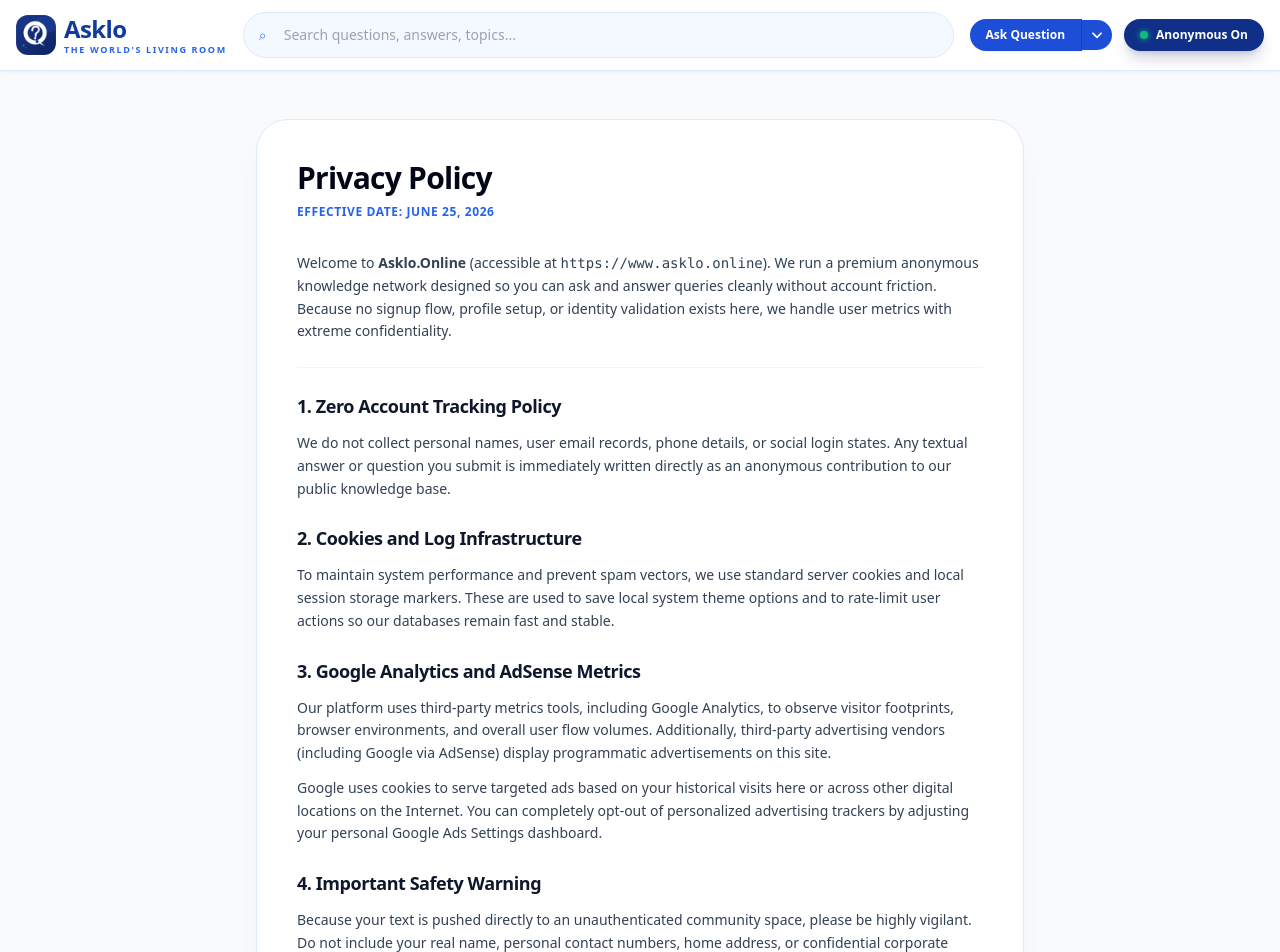
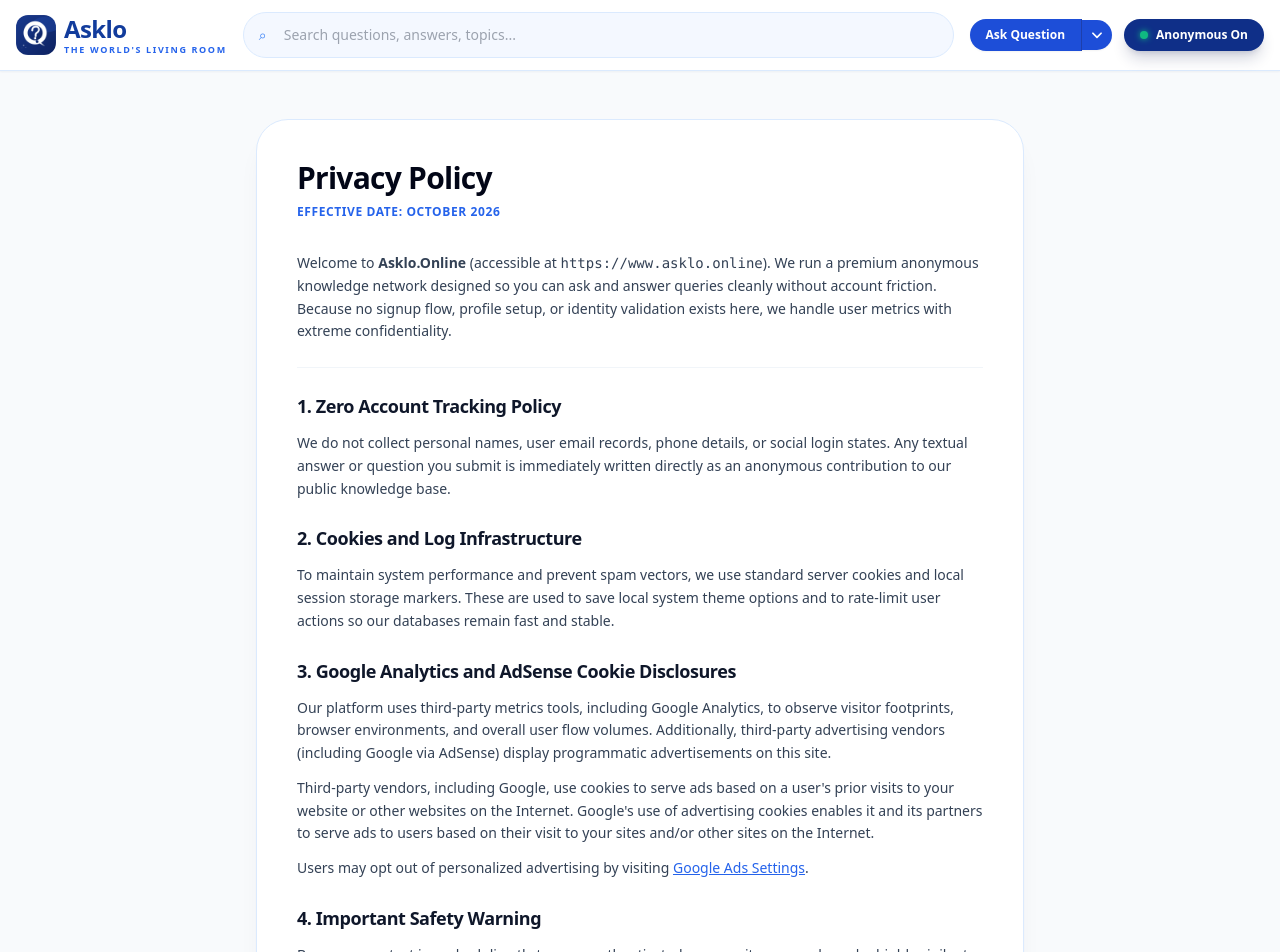
Before and after one commit to askloonline-maker/portfolio-website, a Next.js app: page /privacy in a window 1280 px wide. Shown: the top 952 px of the page. Built offline with nearby package versions, Linux system fonts and the light colour scheme.

Commit message:
Update Privacy Policy effective date and content

```diff
--- a/app/privacy/page.tsx
+++ b/app/privacy/page.tsx
@@ -4,42 +4,66 @@
   return (
     <main className="min-h-screen bg-slate-50 py-12 px-4 sm:px-6 lg:px-8 font-sans antialiased text-slate-700">
       <div className="max-w-3xl mx-auto bg-white border border-blue-100 rounded-[2rem] p-6 sm:p-10 shadow-xl shadow-blue-950/5">
-        <h1 className="text-3xl font-black text-slate-950 tracking-tight mb-2">Privacy Policy</h1>
-        <p className="text-xs font-bold uppercase tracking-wider text-blue-600 mb-8">Effective Date: June 25, 2026</p>
+        <h1 className="text-3xl font-black text-slate-950 tracking-tight mb-2">
+          Privacy Policy
+        </h1>
+        <p className="text-xs font-bold uppercase tracking-wider text-blue-600 mb-8">
+          Effective Date: October 2026
+        </p>
 
         <div className="space-y-6 text-sm leading-relaxed">
           <p>
-            Welcome to <strong>Asklo.Online</strong> (accessible at <code>https://www.asklo.online</code>). We run a premium anonymous knowledge network designed so you can ask and answer queries cleanly without account friction. Because no signup flow, profile setup, or identity validation exists here, we handle user metrics with extreme confidentiality.
+            Welcome to <strong>Asklo.Online</strong> (accessible at{" "}
+            <code>https://www.asklo.online</code>). We run a premium anonymous knowledge network designed so you can ask and answer queries cleanly without account friction. Because no signup flow, profile setup, or identity validation exists here, we handle user metrics with extreme confidentiality.
           </p>
 
           <hr className="border-slate-100" />
 
           <section className="space-y-3">
-            <h2 className="text-lg font-bold text-slate-900 tracking-tight">1. Zero Account Tracking Policy</h2>
+            <h2 className="text-lg font-bold text-slate-900 tracking-tight">
+              1. Zero Account Tracking Policy
+            </h2>
             <p>
               We do not collect personal names, user email records, phone details, or social login states. Any textual answer or question you submit is immediately written directly as an anonymous contribution to our public knowledge base.
             </p>
           </section>
 
           <section className="space-y-3">
-            <h2 className="text-lg font-bold text-slate-900 tracking-tight">2. Cookies and Log Infrastructure</h2>
+            <h2 className="text-lg font-bold text-slate-900 tracking-tight">
+              2. Cookies and Log Infrastructure
+            </h2>
             <p>
               To maintain system performance and prevent spam vectors, we use standard server cookies and local session storage markers. These are used to save local system theme options and to rate-limit user actions so our databases remain fast and stable.
             </p>
           </section>
 
           <section className="space-y-3">
-            <h2 className="text-lg font-bold text-slate-900 tracking-tight">3. Google Analytics and AdSense Metrics</h2>
+            <h2 className="text-lg font-bold text-slate-900 tracking-tight">
+              3. Google Analytics and AdSense Cookie Disclosures
+            </h2>
             <p>
               Our platform uses third-party metrics tools, including Google Analytics, to observe visitor footprints, browser environments, and overall user flow volumes. Additionally, third-party advertising vendors (including Google via AdSense) display programmatic advertisements on this site.
             </p>
             <p>
-              Google uses cookies to serve targeted ads based on your historical visits here or across other digital locations on the Internet. You can completely opt-out of personalized advertising trackers by adjusting your personal Google Ads Settings dashboard.
+              Third-party vendors, including Google, use cookies to serve ads based on a user's prior visits to your website or other websites on the Internet. Google's use of advertising cookies enables it and its partners to serve ads to users based on their visit to your sites and/or other sites on the Internet.
+            </p>
+            <p>
+              Users may opt out of personalized advertising by visiting{" "}
+              <a
+                href="https://www.google.com/settings/ads"
+                target="_blank"
+                rel="noopener noreferrer"
+                className="text-blue-600 underline font-medium"
+              >
+                Google Ads Settings
+              </a>.
             </p>
           </section>
 
           <section className="space-y-3">
-            <h2 className="text-lg font-bold text-slate-900 tracking-tight">4. Important Safety Warning</h2>
+            <h2 className="text-lg font-bold text-slate-900 tracking-tight">
+              4. Important Safety Warning
+            </h2>
             <p>
               Because your text is pushed directly to an unauthenticated community space, please be highly vigilant. Do not include your real name, personal contact numbers, home address, or confidential corporate credentials inside the body text of your questions or answers.
             </p>
```
